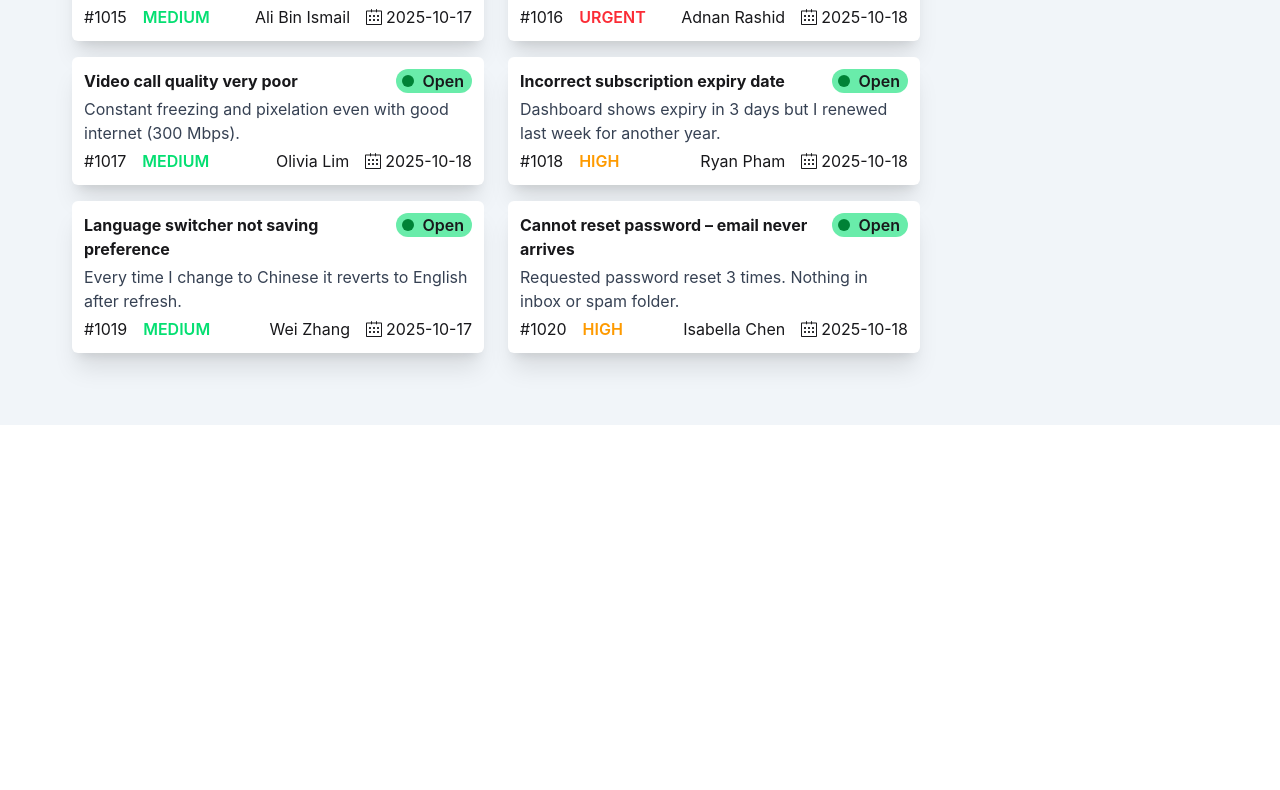
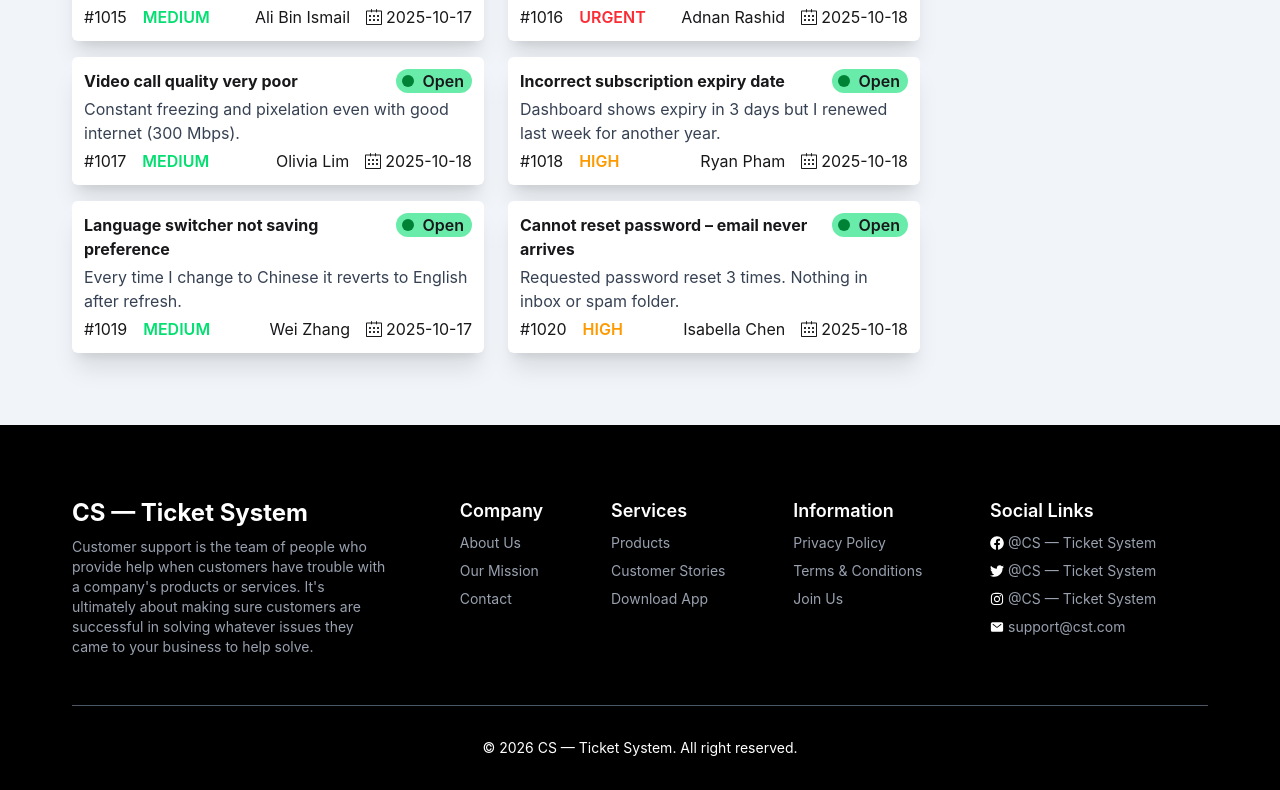
Before and after one commit to AKToran/customer-support-system, a React (Vite) app: page / in a window 1280 px wide. Shown: the part 1768-2558 px from the top of the page. Before the commit the page ends 2193 px from the top, so only its background shows below. Built offline with nearby package versions, Linux system fonts and the light colour scheme.

Commit message:
footer section done

```diff
--- a/src/App.jsx
+++ b/src/App.jsx
@@ -5,6 +5,7 @@ import Navbar from "./Components/Navbar/Navbar";
 import Status from "./Components/Status/Status";
 import Tickets from "./Components/Tickets/Tickets";
 import { toast, ToastContainer } from "react-toastify";
+import Footer from "./Components/Footer/Footer";
 
 function App() {
   const [tickets, setTickets] = useState([]);
@@ -67,6 +68,7 @@ function App() {
           </section>
         </section>
       </main>
+      <Footer/>
 
       <ToastContainer
         position="top-right"
--- /dev/null
+++ b/src/Components/Footer/Footer.jsx
@@ -0,0 +1,69 @@
+import React from "react";
+import { FaFacebook, FaInstagram, FaTwitter } from "react-icons/fa";
+import { IoMail } from "react-icons/io5";
+
+const Footer = () => {
+  return (
+    <div className="bg-black px-8 lg:px-18 pt-8 lg:pt-18">
+      <footer className="footer sm:footer-horizontal bg-black text-gray-400 pb-8 lg:pb-12">
+        <aside className="w-full md:w-80">
+          <h2 className="text-xl lg:text-2xl text-white font-bold">
+            CS — Ticket System
+          </h2>
+          <p>
+            Customer support is the team of people who provide help when
+            customers have trouble with a company's products or services. It's
+            ultimately about making sure customers are successful in solving
+            whatever issues they came to your business to help solve.
+          </p>
+        </aside>
+        <nav>
+          <h6 className="font-semibold text-lg text-white">Company</h6>
+          <a className="link link-hover">About Us</a>
+          <a className="link link-hover">Our Mission</a>
+          <a className="link link-hover">Contact</a>
+        </nav>
+        <nav>
+          <h6 className="font-semibold text-lg text-white">Services</h6>
+          <a className="link link-hover">Products</a>
+          <a className="link link-hover">Customer Stories</a>
+          <a className="link link-hover">Download App</a>
+        </nav>
+        <nav>
+          <h6 className="font-semibold text-lg text-white">Information</h6>
+          <a className="link link-hover">Privacy Policy</a>
+          <a className="link link-hover">Terms & Conditions</a>
+          <a className="link link-hover">Join Us</a>
+        </nav>
+        <nav>
+          <h6 className="font-semibold text-lg text-white">Social Links</h6>
+          <a className="link link-hover flex items-center gap-1">
+            <FaFacebook className="text-white" /> @CS — Ticket System
+          </a>
+          <a className="link link-hover flex items-center gap-1">
+            <FaTwitter className="text-white" />
+            @CS — Ticket System
+          </a>
+          <a className="link link-hover flex items-center gap-1">
+            <FaInstagram className="text-white" />
+            @CS — Ticket System
+          </a>
+          <a className="link link-hover flex items-center gap-1">
+            <IoMail className="text-white" />
+            support@cst.com
+          </a>
+        </nav>
+      </footer>
+      <hr className="text-gray-600" />
+      <footer className="footer sm:footer-horizontal footer-center bg-black text-white p-8">
+        <aside>
+          <p>
+            © {new Date().getFullYear()} CS — Ticket System. All right reserved.
+          </p>
+        </aside>
+      </footer>
+    </div>
+  );
+};
+
+export default Footer;
```
